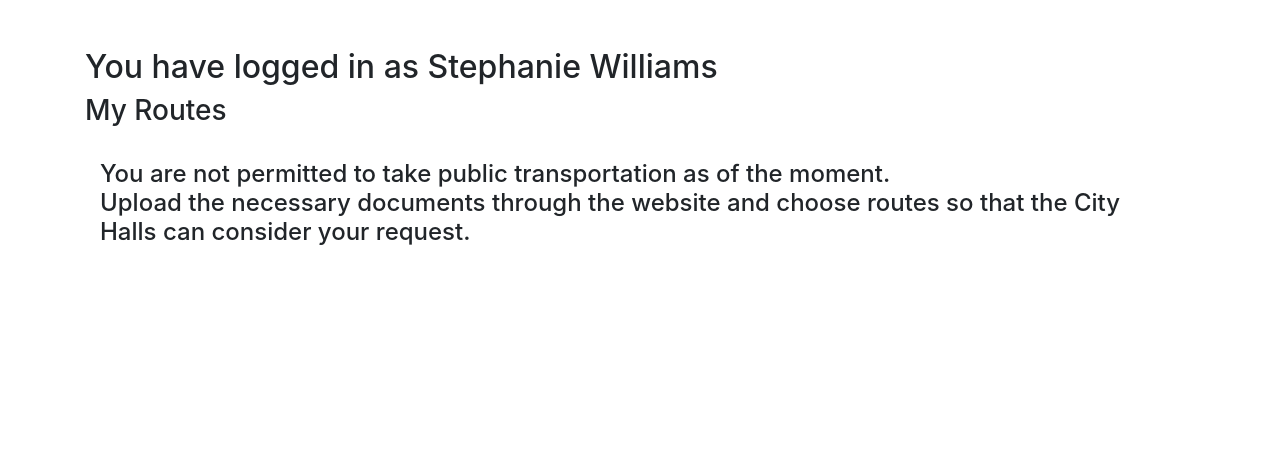
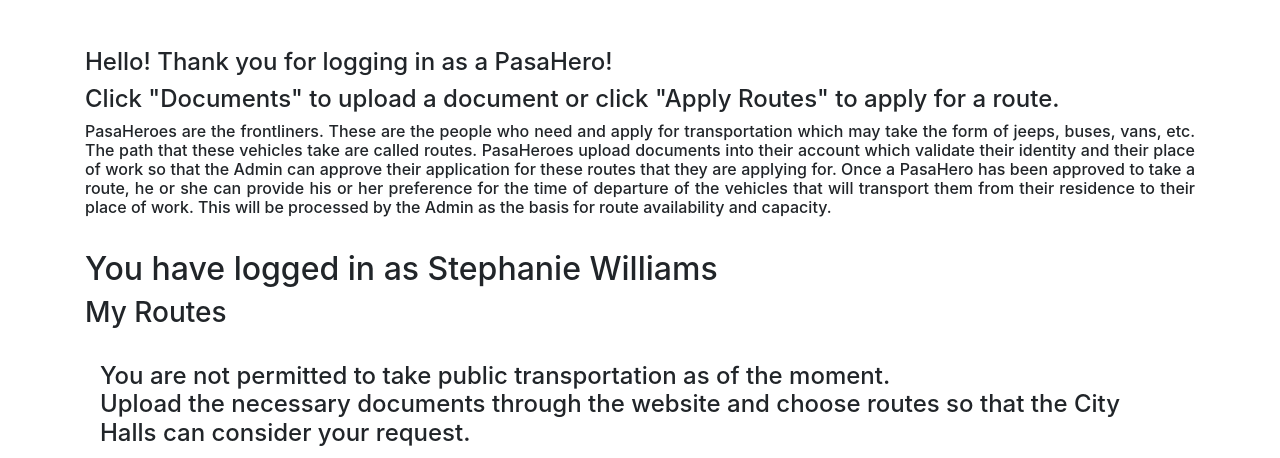
Before and after one commit to thisLexic/anti-covid, a Django app: template pasahero/commuters/templates/routes/view_my_routes.html in a window 1280 px wide. Shown: the part 66-524 px from the top of the page. Run offline with Django 3.2, Linux system fonts and the light colour scheme; the template is opened without the code that fills it: values that come from a table or form of the project are taken from there, others are empty; data comes from the database, SQL or seed files in the repository; both versions use the stored data as it was after the commit; some libraries are stand-ins or nearby versions.

Commit message:
edited the templates to accomodate for easier understanding

```diff
--- a/pasahero/commuters/templates/routes/view_my_routes.html
+++ b/pasahero/commuters/templates/routes/view_my_routes.html
@@ -5,6 +5,16 @@ My Routes
 {% endblock %}
 
 {% block body %}
+<!-- This will be used during the testing period of the website -->
+<h4>Hello! Thank you for logging in as a PasaHero!</h4>
+<h4>
+	Click "Documents" to upload a document or click "Apply Routes" to apply for a route.
+</h4>
+<h6 align="justify">
+	PasaHeroes are the frontliners. These are the people who need and apply for transportation which may take the form of jeeps, buses, vans, etc. The path that these vehicles take are called routes. PasaHeroes upload documents into their account which validate their identity and their place of work so that the Admin can approve their application for these routes that they are applying for. Once a PasaHero has been approved to take a route, he or she can provide his or her preference for the time of departure of the vehicles that will transport them from their residence to their place of work. This will be processed by the Admin as the basis for route availability and capacity.
+</h6>
+<br>
+<!-- This will be used during the testing period of the website -->
 <h2>You have logged in as {{commuter.first_name}} {{commuter.last_name}}</h2>
 <h3>My Routes</h3><br>
 	<div class='container'>
--- a/pasahero/documents/templates/read.html
+++ b/pasahero/documents/templates/read.html
@@ -5,6 +5,12 @@ Permitted Routes
 {% endblock %}
 
 {% block body %}
+<!-- This will be used during the testing period of the website -->
+<h4>
+	Here you can upload documents so that the Admin who will consider your application for a route can verify that you are who you say you are.
+</h4>
+<br>
+<!-- This will be used during the testing period of the website -->
 <br>
 View All Your Documents Here
 <br><br>
--- a/pasahero/employees/templates/emp_home_page.html
+++ b/pasahero/employees/templates/emp_home_page.html
@@ -5,6 +5,9 @@
 <!-- This will be used during the testing period of the website -->
 <h4>Hello! Thank you for logging in as an Admin!</h4>
 <h5>Click "Active Route" to display all currently active routes!</h5>
+<h6 align="justify">
+	Admins are the employees of a city or municipality. They have three main duties. The first one is to create and define route availabilities and capacities in their respective city or municipality based on the preference of the PasaHeroes who are approved to take that route. The second one is reading, assessing, and deciding whether to approve or reject an application of a PasaHero to a route. Their basis for approval is the documents that the PasaHeroes have uploaded.The last and most important duty is to provide the necessary transport vehicles for the PasaHeroes.
+</h6>
 <br>
 <!-- This will be used during the testing period of the website -->
 
--- a/pasahero/templates/home.html
+++ b/pasahero/templates/home.html
@@ -24,8 +24,8 @@ Home Page
 			</button>
 		</a>
 	</div>
+	<br>
 </div>
-<br><br>
 <!-- This will be used during the testing period of the website -->
 
 
```
Also changed, not shown: pasahero/commuters/templates/routes/apply_city.html (+12 -2 lines), pasahero/commuters/templates/routes/apply_route.html (+8 -0 lines), pasahero/commuters/templates/routes/routes.html (+8 -0 lines), pasahero/employees/templates/active_routes.html (+7 -0 lines), pasahero/employees/templates/commuters_list.html (+7 -0 lines), pasahero/employees/templates/detail_view.html (+9 -0 lines), pasahero/db.sqlite3.
